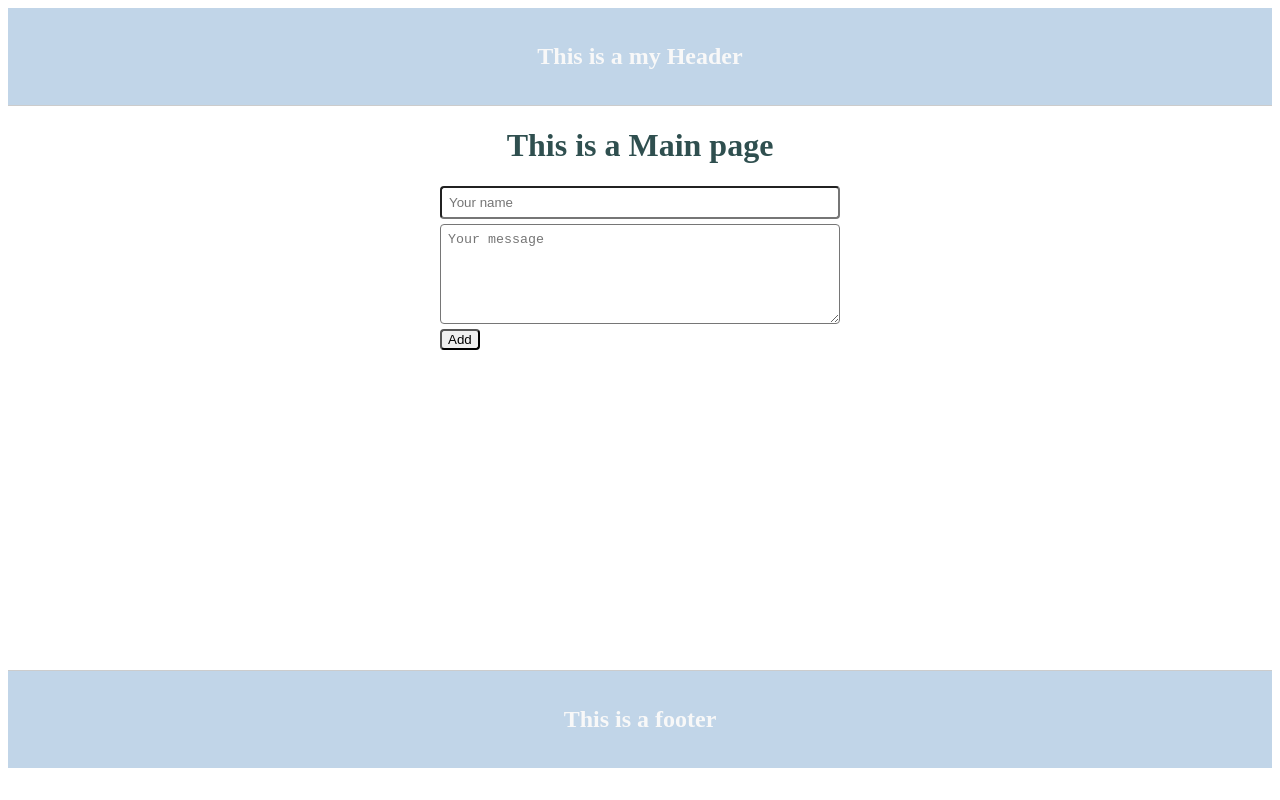
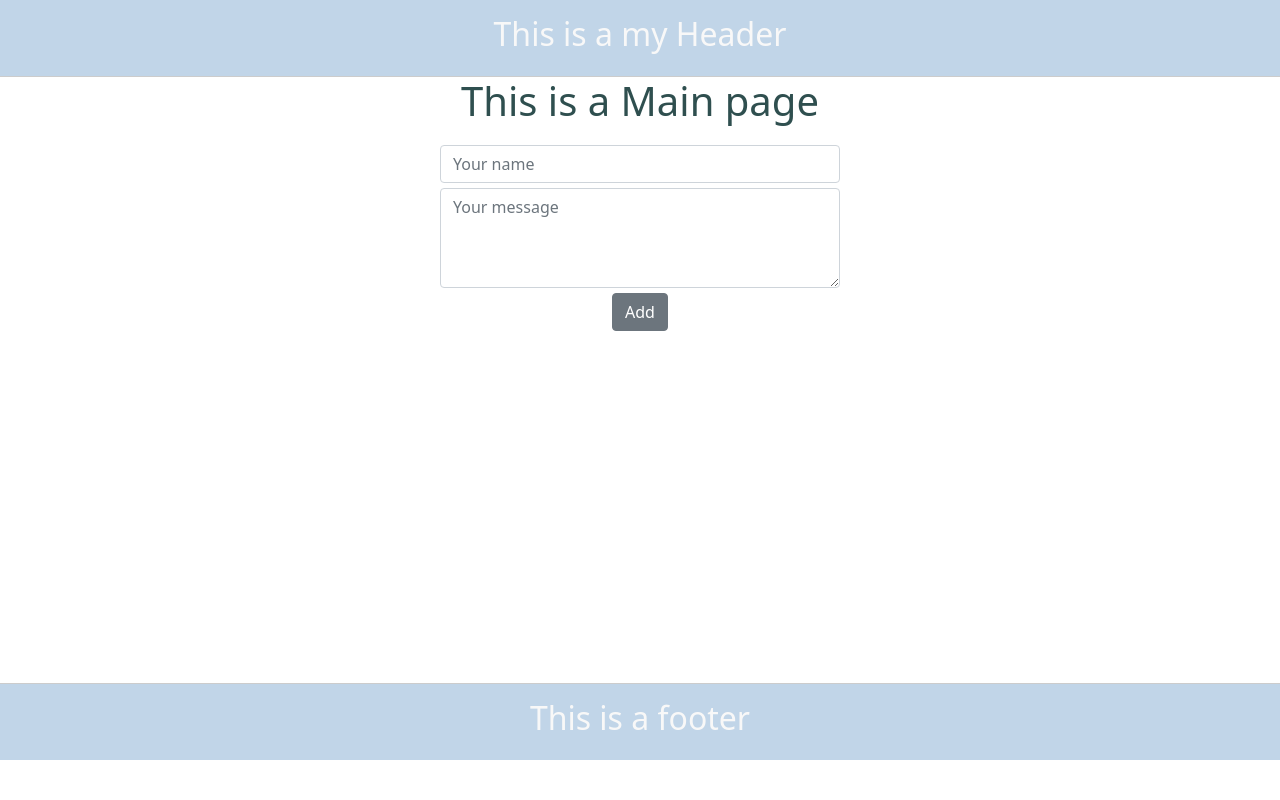
Before and after one commit to youngFrontendDeveloper/gb-react, a React (Create React App) app: page / in a window 1280 px wide. Built offline with nearby package versions, Linux system fonts and the light colour scheme.

Commit message:
Добавила библиотеку bootstrap, изменила код после замечаний

```diff
--- a/package.json
+++ b/package.json
@@ -6,8 +6,10 @@
     "@testing-library/jest-dom": "^5.14.1",
     "@testing-library/react": "^11.2.7",
     "@testing-library/user-event": "^12.8.3",
+    "bootstrap": "^5.1.3",
     "less-loader": "^5.0.0",
     "react": "^17.0.2",
+    "react-bootstrap": "^2.0.1",
     "react-dom": "^17.0.2",
     "react-scripts": "4.0.3",
     "web-vitals": "^1.1.2"
--- a/src/App.js
+++ b/src/App.js
@@ -4,6 +4,8 @@ import "./App.css";
 import Header from "./components/Header/Header";
 import Footer from "./components/Footer/Footer";
 import Main from "./components/Main/Main";
+
+import "bootstrap/dist/css/bootstrap.min.css";
 
 function App() {
 
--- a/src/components/Form/Form.css
+++ b/src/components/Form/Form.css
@@ -1,8 +1,8 @@
 
 .form {
-  display: flex;
-  flex-direction: column;
-  align-items: flex-start;
+  /*display: flex;*/
+  /*flex-direction: column;*/
+  /*align-items: flex-start;*/
   width: 70%;
   max-width: 400px;
   margin: 20px auto;
--- a/src/components/Form/Form.js
+++ b/src/components/Form/Form.js
@@ -1,17 +1,49 @@
+import React, { useRef, useState } from "react";
+import { Form, Button, } from "react-bootstrap";
 import "./Form.css";
 
-function Form({ changeAuthor, changeMessage, addMessageInArr, nameRef, messageRef }) {
+function FormMess({ sendMessage }) {
+  const [ userName, setUserName ] = useState( "" );
+  const [ userMessage, setUserMessage ] = useState( "" );
+  const nameRef = useRef( );
+
+  const changeAuthor = (event) => {
+    setUserName( event.target.value );
+  };
+
+  const changeMessage = (event) => {
+    setUserMessage( event.target.value );
+  };
+
+  const handleSubmit = (e) => {
+    e.preventDefault();
+    sendMessage(
+      {
+        name: userName,
+        message: userMessage
+      } );
+
+    setUserName( "" );
+    setUserMessage( "" );
+    nameRef.current?.focus();
+  };
 
   return (
-    <form action="#" className="form">
-      <input type="text" ref={ nameRef } onChange={ changeAuthor } placeholder="Your name"
-             className="form__item form__name"/>
-      <textarea ref={ messageRef } onChange={ changeMessage } placeholder="Your message"
-                className="form__item form__message"/>
-      <button onClick={ addMessageInArr } className="form__btn">Add</button>
+    <Form className="form"
+          // onSubmit={ handleSubmit }
+    >
+      <Form.Group>
+        <Form.Control ref={ nameRef } onChange={ changeAuthor } value={userName} placeholder="Your name"
+                      className="form__item form__name"/>
+        <Form.Control onChange={ changeMessage } value={userMessage} placeholder="Your message"
+                      className="form__item form__message"
+                      as="textarea"
+        />
+        <Button onClick={handleSubmit} className="form__btn" variant="secondary">Add</Button>
+      </Form.Group>
 
-    </form>
+    </Form>
   );
 }
 
-export default Form;
+export default FormMess;
--- a/src/components/Main/Main.js
+++ b/src/components/Main/Main.js
@@ -1,66 +1,42 @@
-import React, { useEffect, useRef, useState } from "react";
+import React, { useCallback, useEffect, useRef, useState } from "react";
 import MessagesList from "../MessagesList/MessagesList";
-import Form from "../Form/Form";
+import FormMess from "../Form/Form";
 import "./Main.css";
 
+
 function Main() {
-  const [ userName, setUserName ] = useState( "" );
-  const [ userMessage, setUserMessage ] = useState( "" );
   const [ messages, setMessages ] = useState( [] );
-  const nameRef = useRef( "" );
-  const messageRef = useRef( "" );
+  // const parentRef = useRef();
+
+  const addMessageInArr = useCallback( (newMessage) => {
+    setMessages( (prevMessages) => [ ...prevMessages, newMessage ] );
+  }, [] );
 
 
-  const changeAuthor = (event) => {
-    setUserName( event.target.value );
-  };
-
-  const changeMessage = (event) => {
-    setUserMessage( event.target.value );
-  };
-
-  const addMessageInArr = (event) => {
-    event.preventDefault();
-    setMessages( [ ...messages, {
-      name: userName,
-      message: userMessage
-    } ] );
-
-    nameRef.current.value = "";
-    messageRef.current.value = "";
-    nameRef.current.focus();
-  };
-
-  const addMessageFromBot = () => {
-    let itemArr = messages[ messages.length - 1 ];
-    if( itemArr.name !== "Bot" && messages.length !== 0 ) {
-      setMessages( [ ...messages, {
-        name: "Bot",
-        message: "Пожалуйста, соблюдайте правила при написании сообщений: относитесь к другим авторам с уважением, не употребляйте матерных и грубых выражений"
-      } ] );
+  useEffect( () => {
+    if( messages.length && messages[ messages.length - 1 ].name !== "Bot" ) {
+      const timeout = setTimeout( () => {
+          addMessageInArr( {
+            name: "Bot",
+            message: "Пожалуйста, соблюдайте правила при написании сообщений: относитесь к другим авторам с уважением, не употребляйте матерных и грубых выражений"
+          } );
+        }, 1500
+      );
+      return () => clearTimeout( timeout );
     }
-  };
-
-  useEffect( () => {
-     setTimeout(()=>{
-       if( messages.length !== 0 ) {
-         addMessageFromBot();
-       }
-     }, 1500)
-    }
-  );
+  }, [ addMessageInArr, messages ] );
 
   return (
-    <main className="main_block">
+    <main className="main_block"
+          // ref={ parentRef }
+    >
       <h1>This is a Main page</h1>
       <div className="messages">
         <MessagesList messages={ messages }/>
       </div>
-      <Form changeAuthor={ changeAuthor }
-            changeMessage={ changeMessage }
-            addMessageInArr={ addMessageInArr }
-            nameRef={ nameRef }
-            messageRef={ messageRef }/>
+      <FormMess
+        sendMessage={ addMessageInArr }
+      />
     </main>
   );
 }
```
Also changed, not shown: 1 other file (tests, documents, lock files or other folders).
